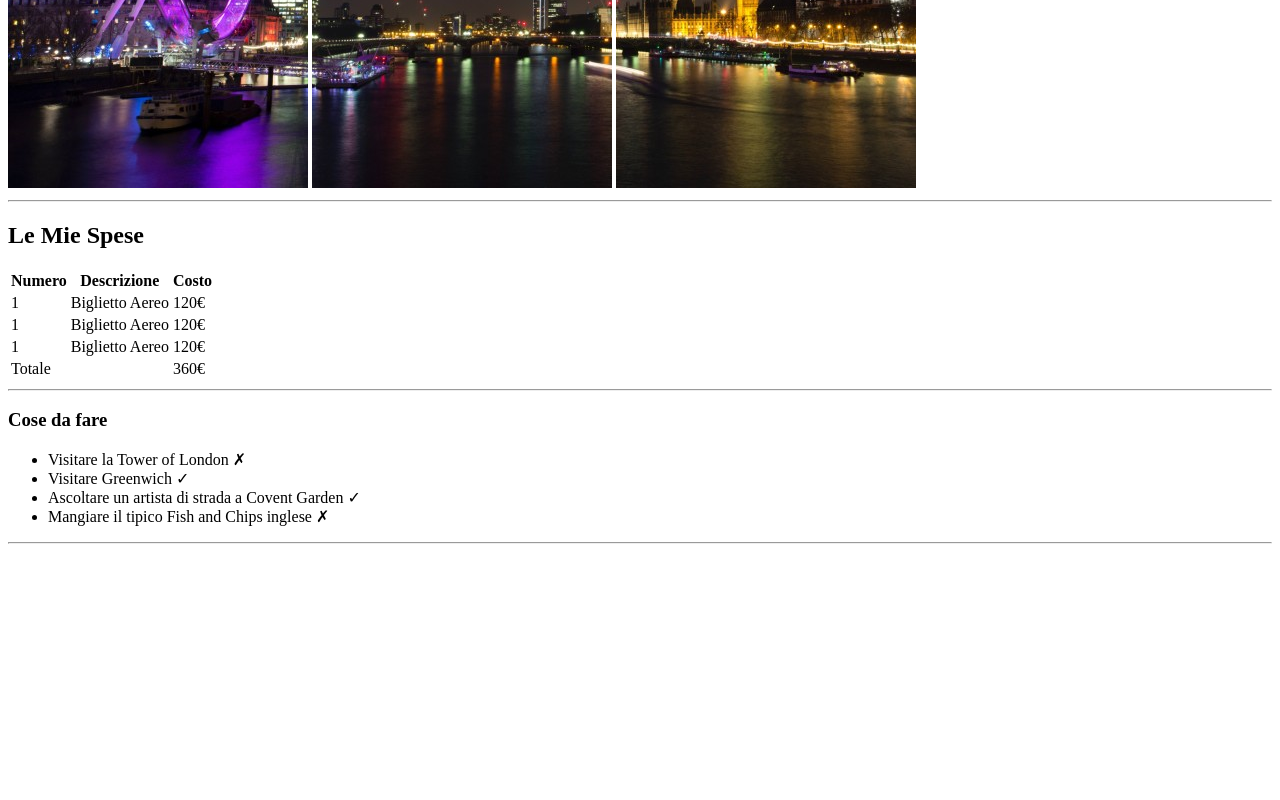
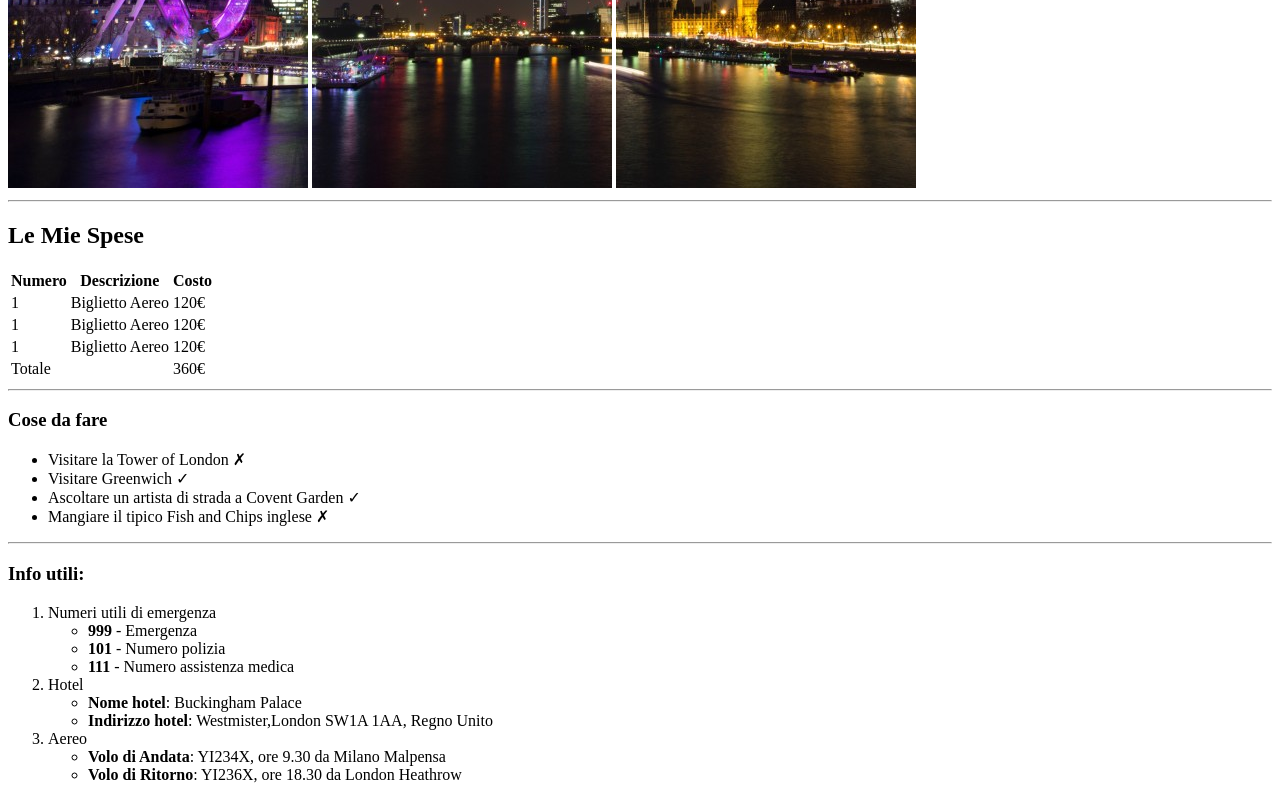
Before and after one commit to edoerco/html-london-trip, a plain HTML site: page index.html in a window 1280 px wide. Shown: the part 492-1292 px from the top of the page. Before the commit the page ends 1044 px from the top, so only its background shows below. Drawn offline with Linux system fonts and the light colour scheme.

Commit message:
Fine- main

```diff
--- a/index.html
+++ b/index.html
@@ -70,19 +70,47 @@
         <!-- cose da fare -->
         <section>
             <h3>Cose da fare</h3>
-
+            <!-- programmi -->
             <ul>
                 <li>Visitare la Tower of London &cross;</li>
                 <li>Visitare Greenwich &check;</li>
                 <li>Ascoltare un artista di strada a Covent Garden &check;</li>
                 <li>Mangiare il tipico Fish and Chips inglese &cross;</li>
             </ul>
+            <!-- /programmi -->
         </section>
         <!-- /cose da fare -->
 
         <hr>
 
         <!-- info -->
+        <section>
+            <h3>Info utili:</h3>
+
+            <ol>
+                <li>Numeri utili di emergenza
+                    <ul>
+                        <li><strong>999</strong> - Emergenza</li>
+                        <li><strong>101</strong>  - Numero polizia</li>
+                        <li><strong>111</strong> - Numero assistenza medica</li>
+                    </ul>
+                </li>
+
+                <li>Hotel
+                    <ul>
+                        <li><strong>Nome hotel</strong>: Buckingham Palace</li>
+                        <li><strong>Indirizzo hotel</strong>: Westmister,London SW1A 1AA, Regno Unito</li>
+                    </ul>
+                </li>
+
+                <li>Aereo
+                    <ul>
+                        <li><strong>Volo di Andata</strong>: YI234X, ore 9.30 da Milano Malpensa</li>
+                        <li><strong>Volo di Ritorno</strong>: YI236X, ore 18.30 da London Heathrow</li>
+                    </ul>
+                </li>
+            </ol>
+        </section>
         <!-- /info -->
     </main>
         <!-- /spese -cose da fare - info -->
```
